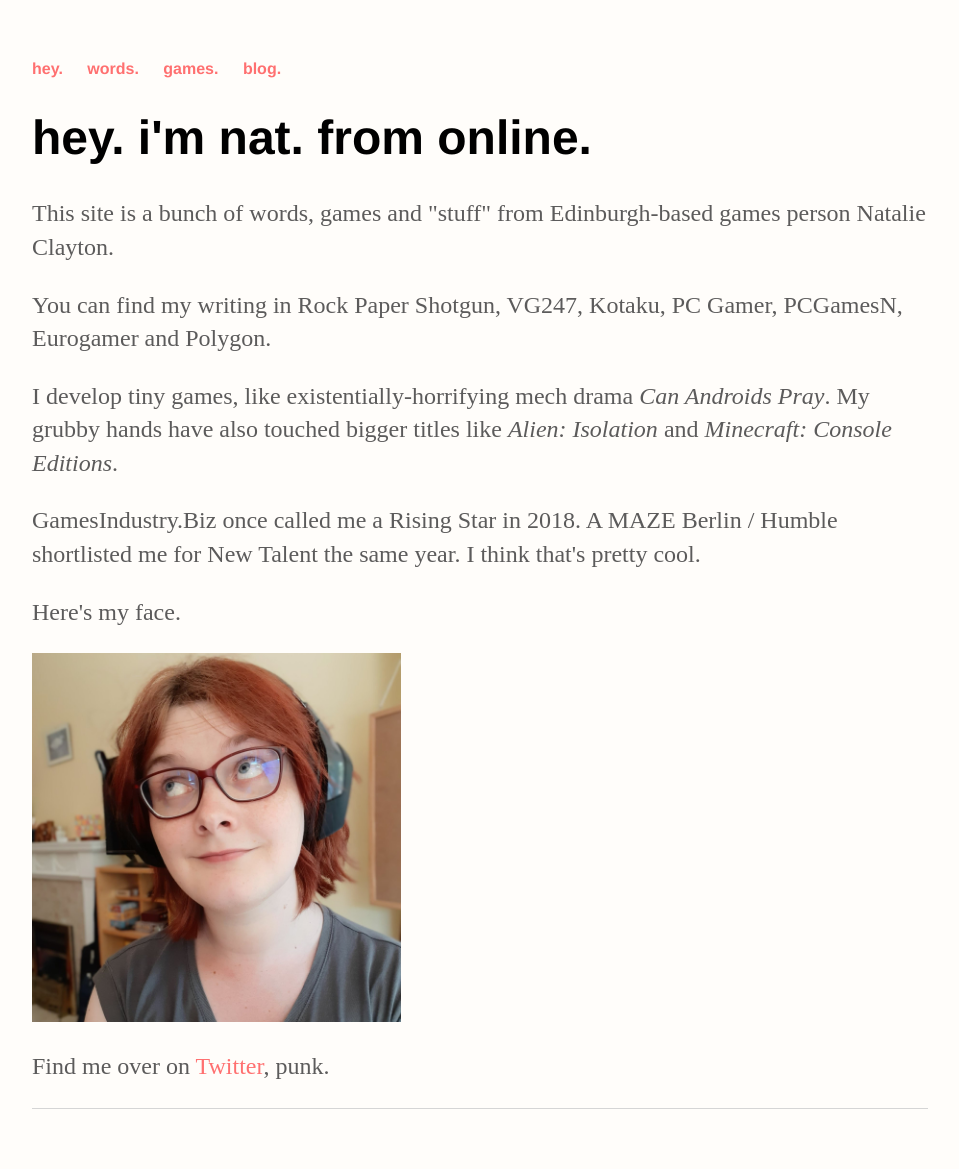
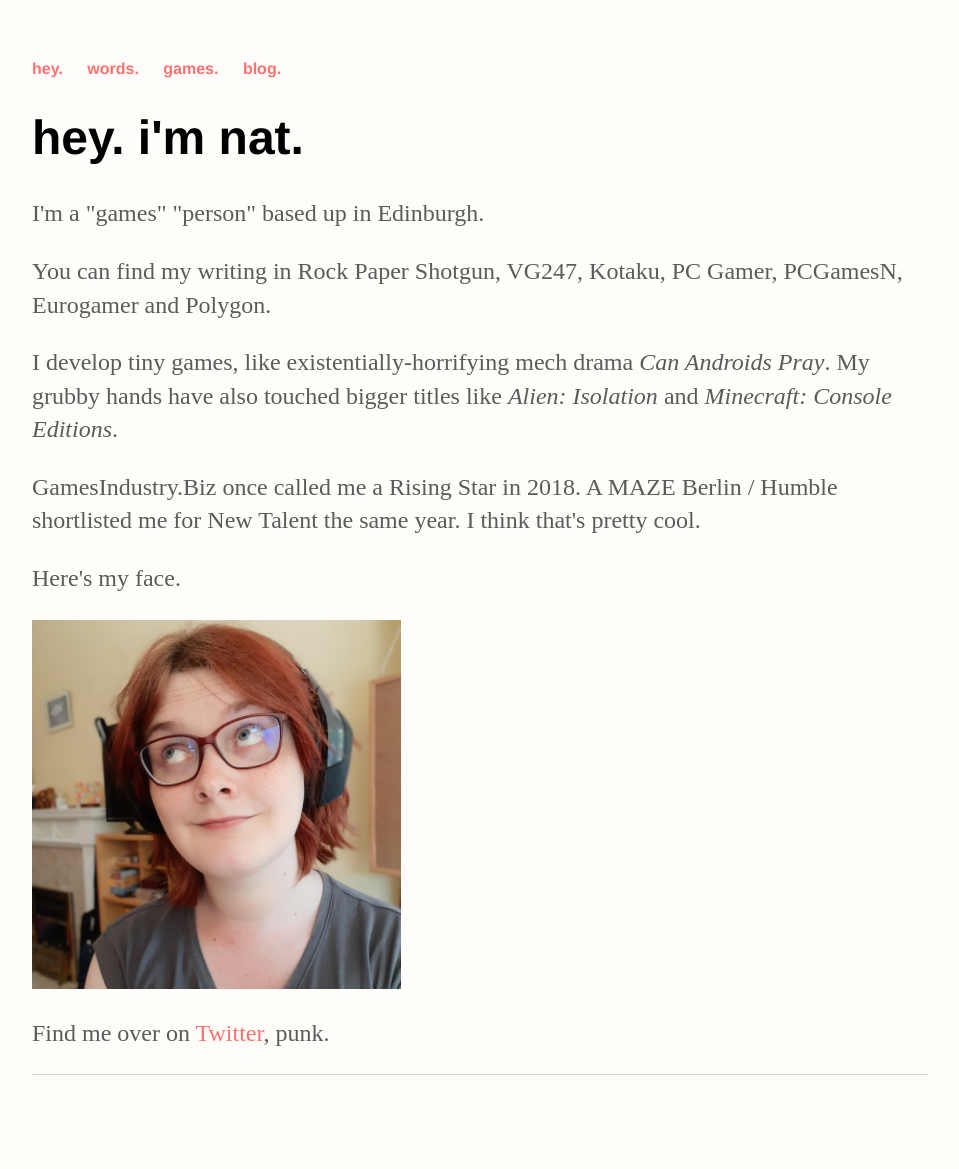
Before and after one commit to ScarletCatalie/ScarletCatalie.github.io, a Jekyll site: the page built from index.html, in a window 1280 px wide. Shown: the whole page, without its empty margins (160-1119 px from the left). Built offline with Jekyll 4.4.1, drawn with Linux system fonts in a browser that asks for light colours; after the commit the page ends 1135 px from its top, so only the background shows below that.

Commit message:
Removal, updates

```diff
--- a/index.html
+++ b/index.html
@@ -3,10 +3,10 @@ layout: default
 title: Nat, From Online
 ---
 <div class="blurb">
-	<h1>hey. i'm nat. from online.</h1>
+	<h1>hey. i'm nat.</h1>
 </div><!-- /.blurb -->
 
-<p>This site is a bunch of words, games and "stuff" from Edinburgh-based games person Natalie Clayton.</p>
+<p>I'm a "games" "person" based up in Edinburgh.</p>
 
 <p>You can find my writing in Rock Paper Shotgun, VG247, Kotaku, PC Gamer, PCGamesN, Eurogamer and Polygon.</p>
 
```
Also changed, not shown: _posts/2018-08-05-now-heres-a-story.md (deleted, +0 -7 lines).
